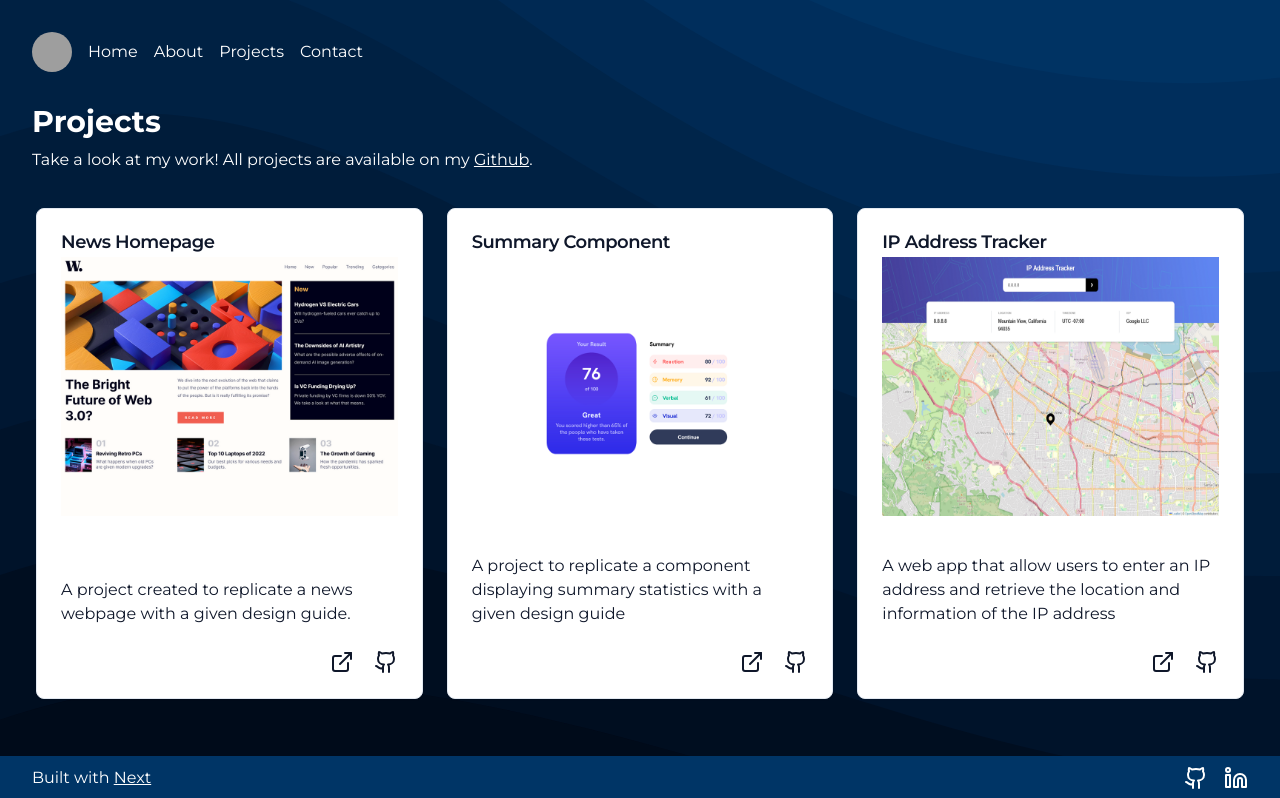
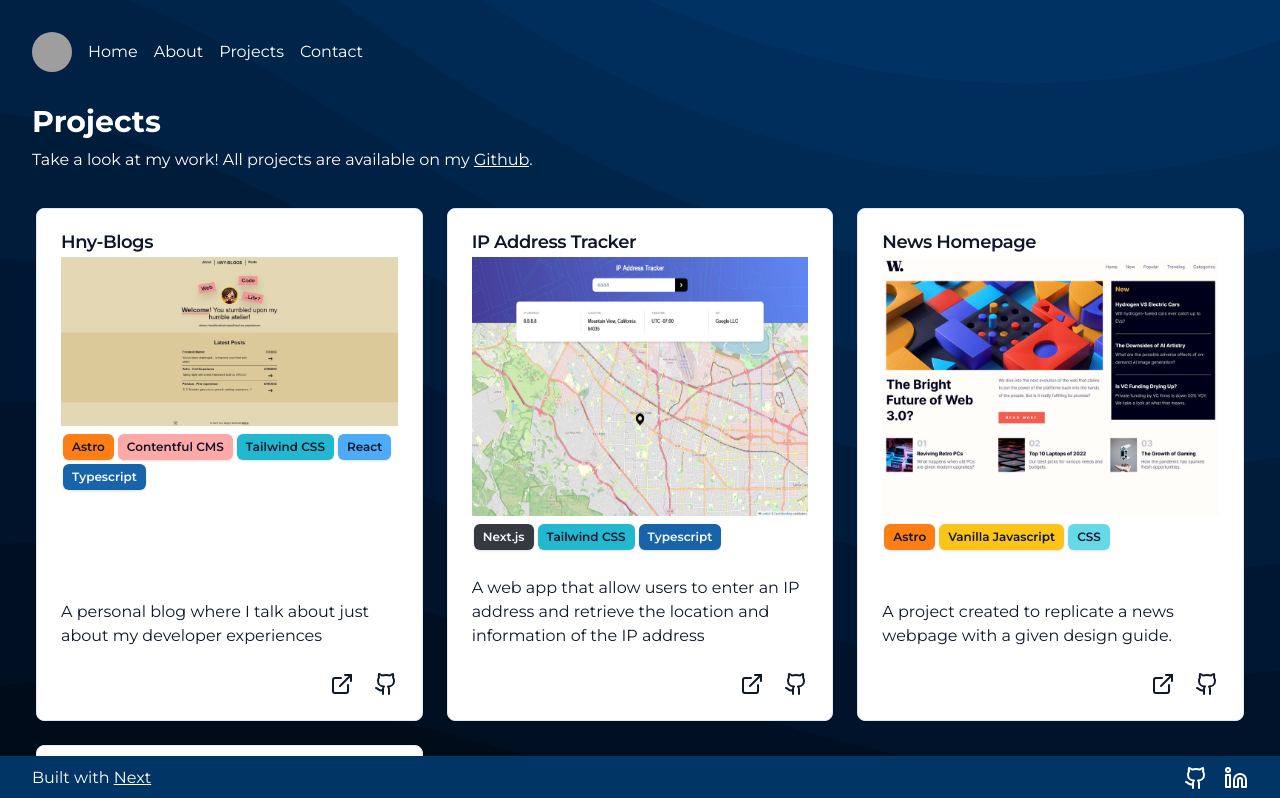
Before and after one commit to hny-codes/portfolio-next, a Next.js app: page /projects in a window 1280 px wide. Shown: the top 798 px of the page. Built offline with nearby package versions, Linux system fonts and the light colour scheme; grey boxes are pictures that could not be loaded.

Commit message:
Add badge component to project cards

```diff
--- a/app/projects/components/ProjectCard.tsx
+++ b/app/projects/components/ProjectCard.tsx
@@ -7,6 +7,7 @@ import {
   CardTitle,
 } from '@/components/ui/card';
 import { ExternalLink, Github } from 'lucide-react';
+import SkillBadge from './SkillBadge';
 
 type Props = {
   link: string;
@@ -15,6 +16,7 @@ type Props = {
   content: string;
   src: string;
   alt: string;
+  skills: string[];
 };
 
 export default function ProjectCard({
@@ -24,6 +26,7 @@ export default function ProjectCard({
   content,
   src,
   alt,
+  skills
 }: Props) {
   return (
     <div className='project-hover animate-delay-enter sm:max-w-[400px]'>
@@ -31,6 +34,7 @@ export default function ProjectCard({
         <CardHeader>
           <CardTitle>{title}</CardTitle>
           <Image src={src} alt={alt} width={500} height={700} />
+          <SkillBadge skills={skills} />
         </CardHeader>
         <CardContent>{content}</CardContent>
         <CardFooter className='flex gap-5 justify-end'>
--- /dev/null
+++ b/app/projects/components/SkillBadge.tsx
@@ -0,0 +1,28 @@
+import React from 'react';
+import { Badge } from '@/components/ui/badge';
+
+type Prop = {
+  skills: string[];
+};
+
+const skillList: Record<string, React.JSX.Element> = {
+  Astro: <Badge variant={'astro'}>Astro</Badge>,
+  Next: <Badge variant={'next'}>Next.js</Badge>,
+  Contentful: <Badge variant={'contentful'}>Contentful CMS</Badge>,
+  React: <Badge variant={'react'}>React</Badge>,
+  Typescript: <Badge variant={'typescript'}>Typescript</Badge>,
+  Tailwind: <Badge variant={'tailwind'}>Tailwind CSS</Badge>,
+  CSS: <Badge variant={'css'}>CSS</Badge>,
+  VanillaJs: <Badge variant={'vanillaJs'}>Vanilla Javascript</Badge>,
+  Vite: <Badge variant={'vite'}>Vite</Badge>,
+};
+
+export default function SkillBadge({ skills }: Prop) {
+  return (
+    <ul>
+      {skills.map((skill) => {
+        return skillList[skill];
+      })}
+    </ul>
+  );
+}
--- a/app/projects/page.tsx
+++ b/app/projects/page.tsx
@@ -21,12 +21,31 @@ export default function page() {
           </div>
           <div className='flex flex-col gap-4 justify-center sm:grid sm:grid-cols-2 md:grid-cols-3 '>
             <ProjectCard
+              link='https://github.com/hny-codes/hny-blogs'
+              site='https://hny-blogs.vercel.app/'
+              title='Hny-Blogs'
+              content='A personal blog where I talk about just about my developer experiences'
+              src='/images/projects/blog.png'
+              alt='blog image'
+              skills={['Astro', 'Contentful', 'Tailwind', 'React', 'Typescript']}
+            />
+            <ProjectCard
+              link='https://github.com/hny-codes/IP-Address-Tracker'
+              site='https://ip-address-tracker-hny-codes.vercel.app/'
+              title='IP Address Tracker'
+              content='A web app that allow users to enter an IP address and retrieve the location and information of the IP address'
+              src='/images/projects/ip-tracker.png'
+              alt='ip address image'
+              skills={['Next', 'Tailwind', 'Typescript']}
+            />
+            <ProjectCard
               link='https://github.com/hny-codes/news-homepage-solution'
               site='https://github.com/hny-codes/news-homepage-solution'
               title='News Homepage'
               content='A project created to replicate a news webpage with a given design guide.'
               src='/images/projects/news-homepage.png'
               alt='image alt'
+              skills={['Astro', 'VanillaJs', 'CSS']}
             />
             <ProjectCard
               link='https://github.com/hny-codes/summary-component-solution'
@@ -35,14 +54,7 @@ export default function page() {
               content='A project to replicate a component displaying summary statistics with a given design guide'
               src='/images/projects/summary-component.png'
               alt='summary component image'
-            />
-            <ProjectCard
-              link='https://github.com/hny-codes/IP-Address-Tracker'
-              site='https://ip-address-tracker-hny-codes.vercel.app/'
-              title='IP Address Tracker'
-              content='A web app that allow users to enter an IP address and retrieve the location and information of the IP address'
-              src='/images/projects/ip-tracker.png'
-              alt='ip address image'
+              skills={['Vite', 'React', 'Typescript', 'CSS']}
             />
           </div>
         </section>
```
